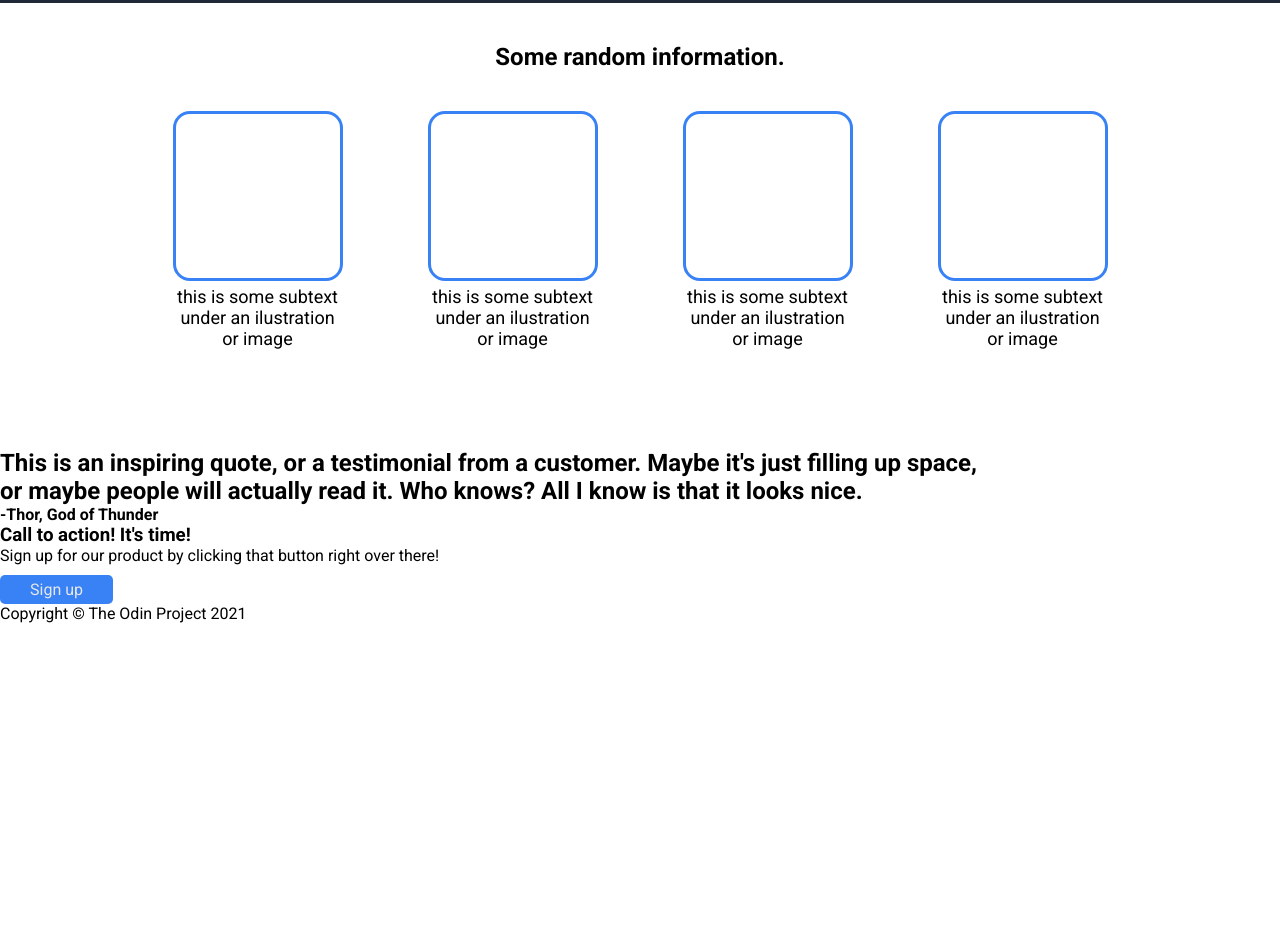
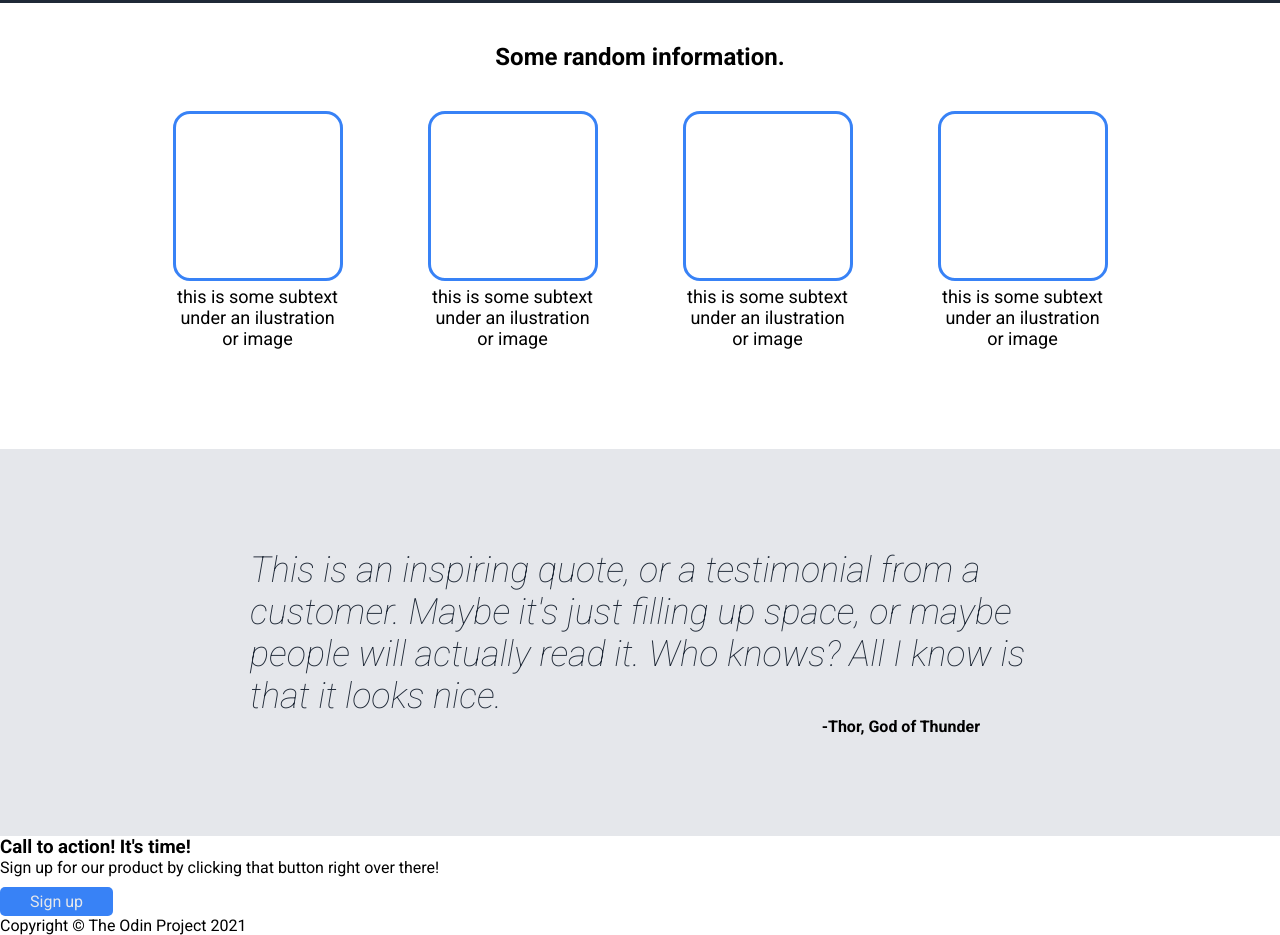
Before and after one commit to Gab-off/Project-Landing-page, a plain HTML site: page index.html in a window 1280 px wide. Shown: the part 461-1396 px from the top of the page. Before the commit the page ends 1084 px from the top, so only its background shows below. Drawn offline with Linux system fonts and the light colour scheme.

Commit message:
Finished citation-card

```diff
--- a/index.html
+++ b/index.html
@@ -75,11 +75,11 @@
 
     <div class="blue-card-banner-container">
         <div class="container">
-            <div class="blue-card">
+            <div class="blue-card-text">
                 <h3>Call to action! It's time!</h3>
                 <p>Sign up for our product by clicking that button right over there!</p>
-                <a href="#" class="signup-button">Sign up</a>
             </div>
+            <a href="#" class="signup-button">Sign up</a>
         </div>
     </div>
 
--- a/styles/styles.css
+++ b/styles/styles.css
@@ -128,3 +128,25 @@ body {
     text-align: center;
     margin-top: 5px;
 }
+
+.citation-banner-container {
+    display: flex;
+    justify-content: center;
+    background-color: #E5E7EB;
+}
+
+.citation-banner-container h2 {
+    font-size: 36px;
+    font-weight: lighter;
+    font-style: italic;
+    color: #1f2937;
+}
+
+.citation-banner-container .container {
+    padding: 100px 110px;
+}
+
+.citation-banner-container p {
+    text-align: end;
+    padding-right: 50px;
+}
```
